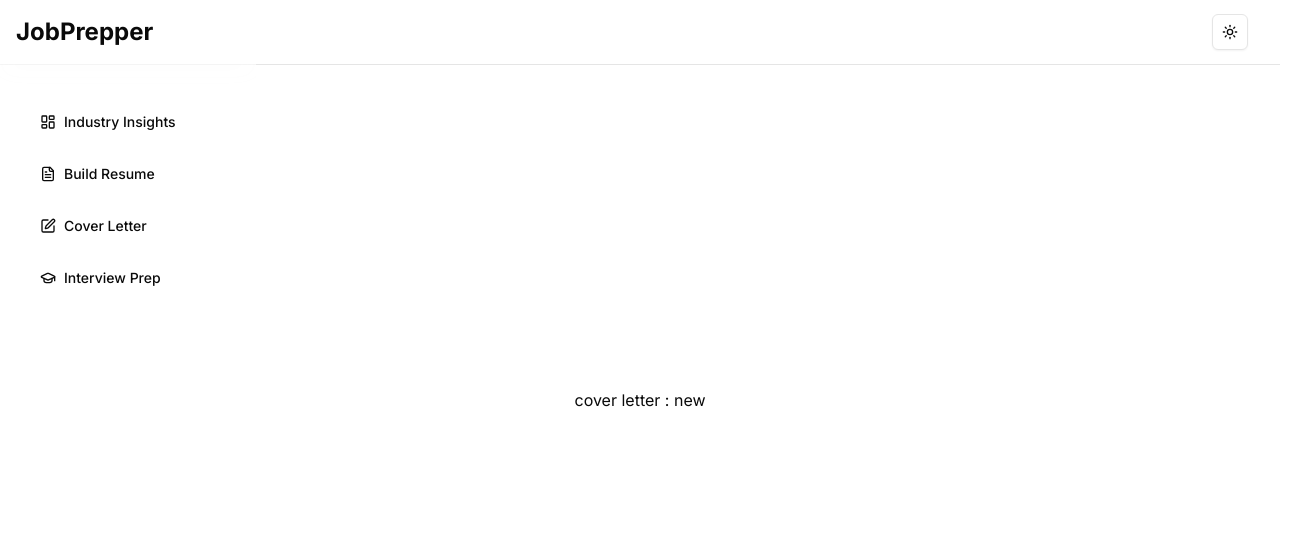
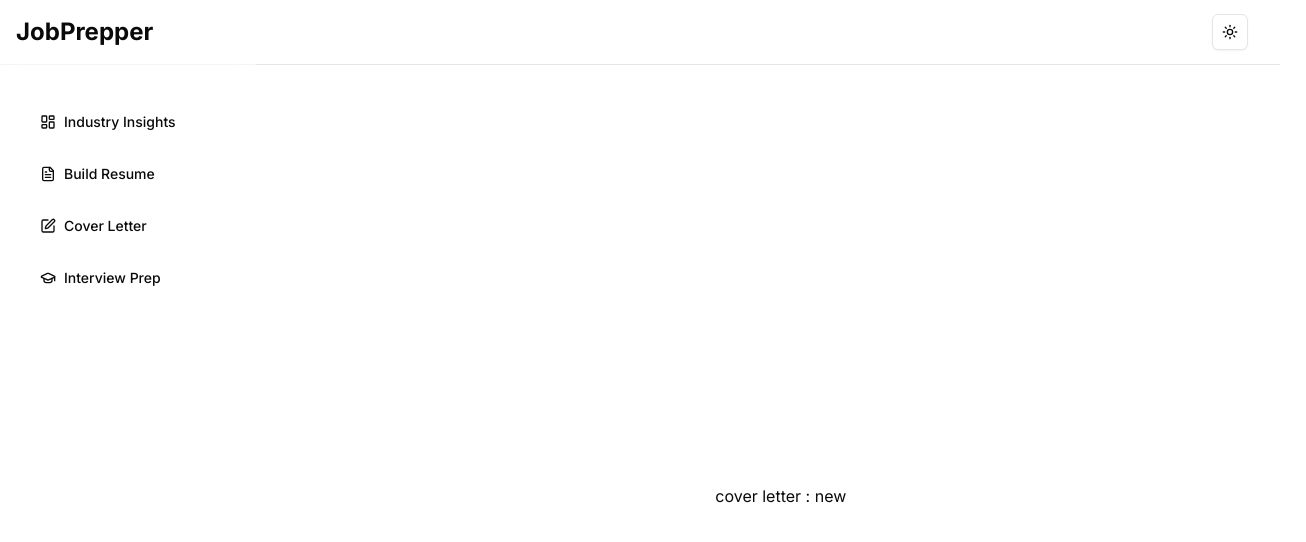
Before and after one commit to ravijat2026/JobPrepper, a Next.js app: page /ai-cover-letter/new in a window 1280 px wide. Shown: the top 542 px of the page, 1306 px wide, since content can reach past the window. Built offline with nearby package versions, Linux system fonts and the light colour scheme; no server answers.

Commit message:
layout  modified

```diff
--- a/app/(main)/layout.tsx
+++ b/app/(main)/layout.tsx
@@ -15,7 +15,7 @@ export default function RootLayout({
             disableTransitionOnChange
           >
             <Header/>
-            <main className="min-h-screen">
+            <main className="min-h-screen container md:ml-64 mx-auto mt-24 mb-20 md:w-[82%]">
               {children}
             </main>
 
```
